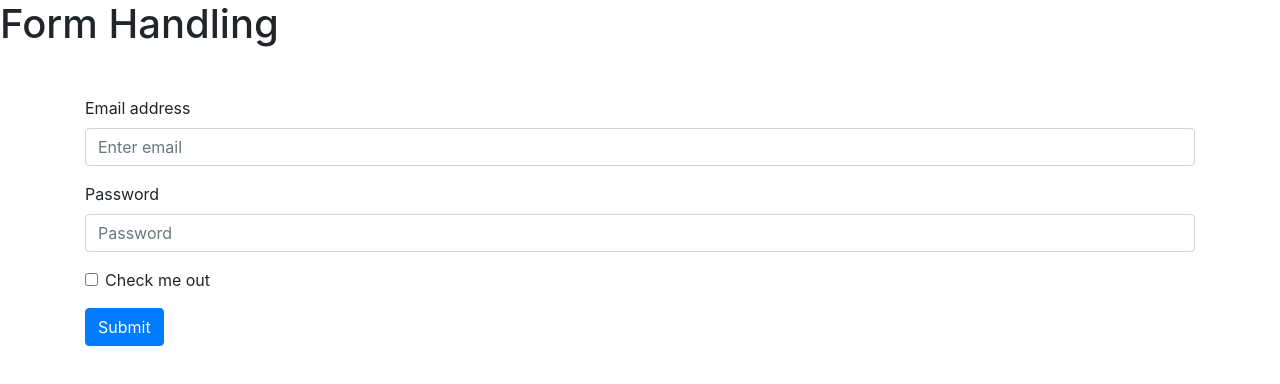
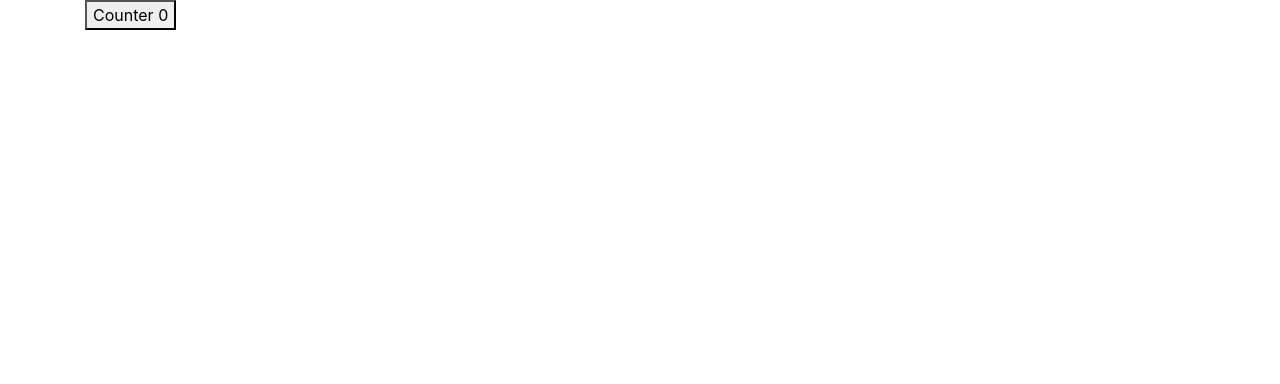
Before and after one commit to akshayneje2823/functional-comp, a React (Create React App) app: page / in a window 1280 px wide. Shown: the top 384 px of the page. Built offline with nearby package versions, Linux system fonts and the light colour scheme.

Commit message:
React All Hooks

```diff
--- a/src/App.js
+++ b/src/App.js
@@ -1,55 +1,10 @@
-import React, { useState } from "react";
-
-
+import React from 'react'
+import State from './React All Hooks/State Hook/State'
 function App() {
-  const [value, setValue] = useState({
-    emailAddress: "",
-    Password: ""
-  });
-  const [submit, setSubmit] = useState(false);
-  const [style, setstyle] = useState({
-    color: "red"
-  })
-  const [valid, setValid] = useState(false)
-  let ehandler = (event) => {
-    setValue({ ...value, emailAddress: event.target.value })
-    setstyle()
-  }
-  let passHandler = (event) => {
-    setValue({ ...value, Password: event.target.value })
-  }
-  let submitHandler = (event) => {
-    event.preventDefault();
-    if (value.emailAddress && value.Password) {
-      setValid(true)
-    };
-    setSubmit(true);
-    console.log()
-  }
   return (
-    <React.Fragment>
-      <h1>Form Handling</h1>
-      <div className="container mt-5">
-        <form onSubmit={submitHandler}>
-          {submit && valid ? <div className="success-message">Successfull! Thank Full</div> : null}
-          <div className="form-group">
-            <label htmlFor="exampleInputEmail1" onChange={ehandler}>Email address</label>
-            <input type="email" className="form-control" id="exampleInputEmail1" aria-describedby="emailHelp" placeholder="Enter email" />
-            {submit && value.emailAddress ? <span style={style}>Please enter valid mail</span> : null}
-          </div>
-          <div className="form-group">
-            <label htmlFor="exampleInputPassword1" onChange={passHandler}>Password</label>
-            <input type="password" className="form-control" id="exampleInputPassword1" placeholder="Password" />
-            {submit && value.emailAddress ? <span style={style}>Please enter valid password</span> : null}
-          </div>
-          <div className="form-group form-check">
-            <input type="checkbox" className="form-check-input" id="exampleCheck1" />
-            <label className="form-check-label" htmlFor="exampleCheck1">Check me out</label>
-          </div>
-          <button type="submit" className="btn btn-primary">Submit</button>
-        </form>
-      </div>
-    </React.Fragment>
+    <div className='container'>
+      <State/>
+    </div>
   )
 }
 
--- /dev/null
+++ b/src/React All Hooks/State Hook/State.jsx
@@ -0,0 +1,15 @@
+import React, { useState } from 'react'
+
+function State() {
+    let [count,setCount] = useState(0);
+    let incrHandler = () => {
+      setCount(count+1)
+    }
+  return (
+    <div>
+      <button onClick={incrHandler}>Counter {count}</button>
+    </div>
+  )
+}
+
+export default State
```
Also changed, not shown: Form Handling/App.js (added, +56 -0 lines), src/React All Hooks/State Hook/Cunt.jsx (added, +25 -0 lines), src/React All Hooks/dummy.jsx (added).
